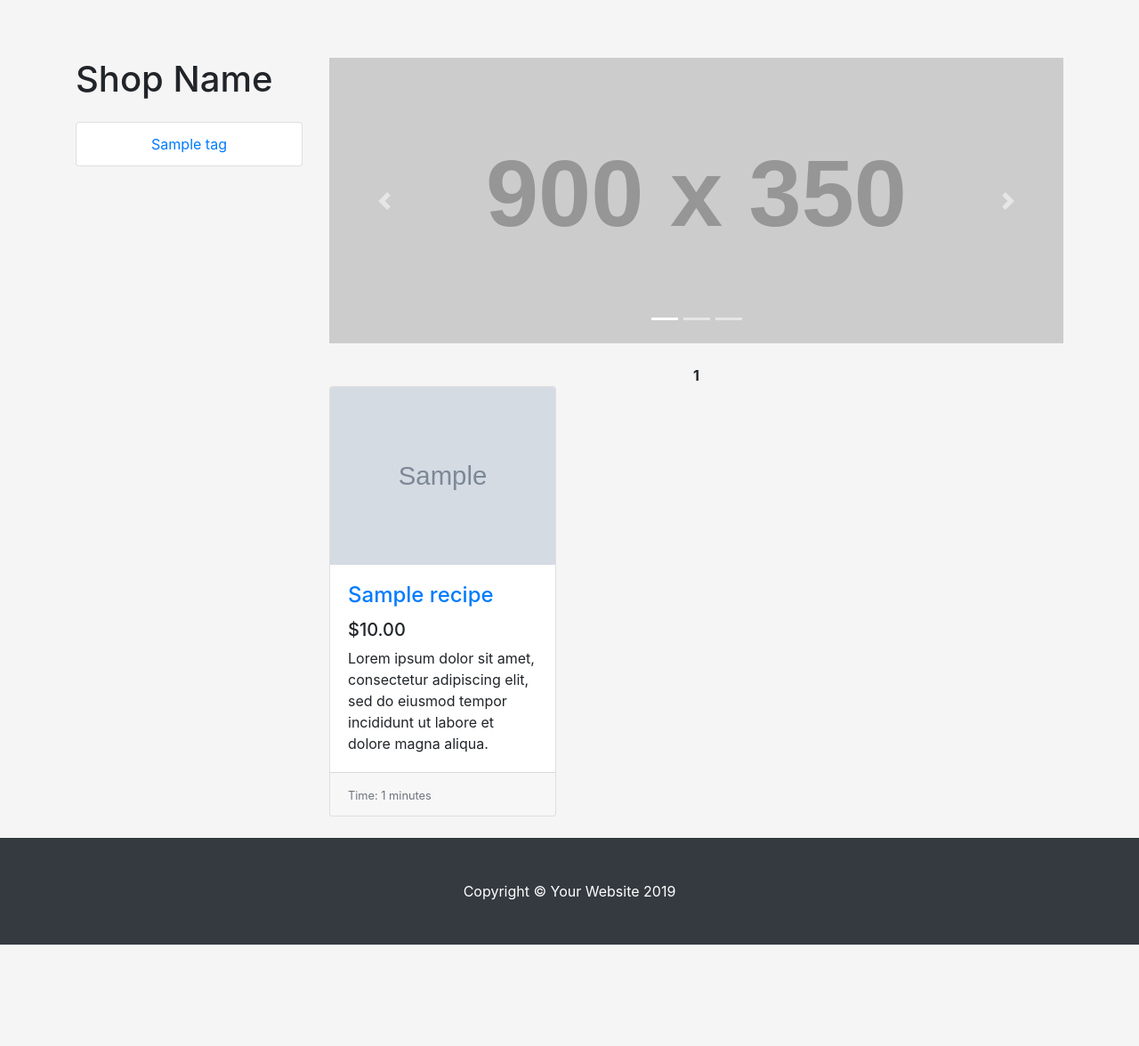
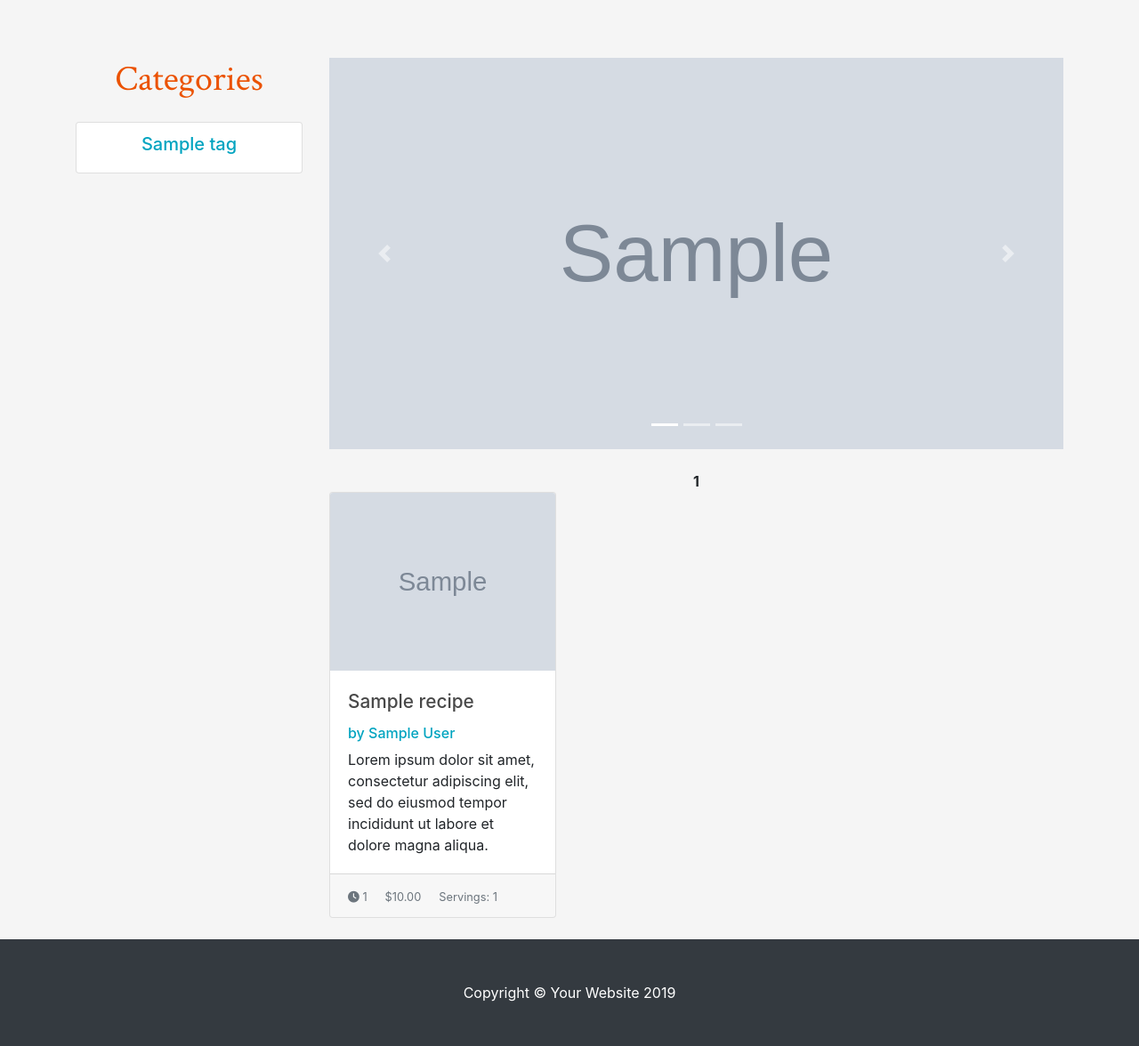
Before and after one commit to gDoe24/recipe-app-api, a Django app: page /all_recipes/ in a window 1280 px wide. Shown: the part 61-1237 px from the top of the page at 89% size. Before the commit the page ends 1123 px from the top, so only its background shows below. Run offline with Django 3.2, Linux system fonts and the light colour scheme; tables that the repository leaves empty hold one stand-in row (values such as "Sample post"); grey boxes marked "Sample" are stand-in pictures; grey boxes labelled with a size stand in for pictures from a placeholder-image service; some libraries are stand-ins or nearby versions.

Commit message:
Added font awesome and editing all_recipes

```diff
--- a/app/core/static/css/shop-homepage.css
+++ b/app/core/static/css/shop-homepage.css
@@ -246,20 +246,11 @@
   z-index: 1;
   top: 60%;
   left: 82%;
-  background-color:transparent;
   overflow-x: hidden;
   padding: 8px 0;
 }
-#tag-sidenav h1,a{
-  text-align: center;
-}
-#tag-sidenav h1{
-  font-family: 'Crimson Text', serif;
-  color:#EB5201;
-}
-#tag-sidenav a h5{
-  color:#00a4c0;
-}
+
+
  #tag-sidenav.scrolled {
   position: fixed;
   z-index: 1;
@@ -271,3 +262,23 @@
   transition:.5;
   text-align: center;
 }
+
+/* Styling for All_recipes page */
+  .sidenav{
+    background-color:transparent;
+  }
+  .sidenav h1,a{
+    text-align: center;
+  }
+  .sidenav h1{
+    font-family: 'Crimson Text', serif;
+    color:#EB5201;
+  }
+  .sidenav a,h5{
+    color:#00a4c0;
+  }
+
+  #all-rec-body h5{
+    font-size: 1rem!important;
+    font-weight: 500;
+  }
--- a/app/recipe/templates/recipe/all_recipes.html
+++ b/app/recipe/templates/recipe/all_recipes.html
@@ -22,20 +22,20 @@
 
     <div class="row">
 
-      <div class="col-lg-3">
-
-        <h1 class="my-4">Shop Name</h1>
+  <!-- Side Nav -->
+      <div class="col-lg-3 sidenav">
+        <h1 class="my-4">Categories</h1>
         <div class="list-group">
           {%for tag in tags%}
-          <a href="#" class="list-group-item">{{tag.name}}</a>
+          <a href="{% url 'tag_detail' tag.id %}" class="list-group-item"><h5>{{tag.name}}</h5></a>
           {% endfor %}
         </div>
-
       </div>
       <!-- /.col-lg-3 -->
+      <div class="col-lg-9">
+    {% if recipes.has_previous %}
 
-      <div class="col-lg-9">
-
+      {% else %}
         <div id="carouselExampleIndicators" class="carousel slide my-4" data-ride="carousel">
           <ol class="carousel-indicators">
             <li data-target="#carouselExampleIndicators" data-slide-to="0" class="active"></li>
@@ -44,13 +44,13 @@
           </ol>
           <div class="carousel-inner" role="listbox">
             <div class="carousel-item active">
-              <img class="d-block img-fluid" src="http://placehold.it/900x350" alt="First slide">
+              <img class="d-block img-fluid" src="{{ recipes.0.image.url }}" style="object-fit: cover; width:100%;height:55vh"alt="First slide">
             </div>
             <div class="carousel-item">
-              <img class="d-block img-fluid" src="http://placehold.it/900x350" alt="Second slide">
+              <img class="d-block img-fluid" src="{{ recipes.1.image.url }}" style="object-fit: cover; width:100%;height:55vh" alt="Second slide">
             </div>
             <div class="carousel-item">
-              <img class="d-block img-fluid" src="http://placehold.it/900x350" alt="Third slide">
+              <img class="d-block img-fluid" src="{{ recipes.2.image.url }}" style="object-fit: cover; width:100%;height:55vh" alt="Third slide">
             </div>
           </div>
           <a class="carousel-control-prev" href="#carouselExampleIndicators" role="button" data-slide="prev">
@@ -62,6 +62,10 @@
             <span class="sr-only">Next</span>
           </a>
         </div>
+      {% endif %}
+
+
+
         <div id = "pagination">
           {% if recipes.has_previous %}
             <a href="?page=1"><i class="fa fa-angle-double-left"></i> </a>
@@ -92,15 +96,15 @@
           <div class="col-lg-4 col-md-6 mb-4">
             <div class="card h-100">
               <a href="{% url 'detail' recipe.id %}"><img class="card-img-top" src="{{ recipe.image.url }}" width="100%"height="200px"alt=""></a>
-              <div class="card-body">
-                <h4 class="card-title">
+              <div id="all-rec-body"class="card-body rec-body" style="width:100%!important;" >
+                <h4 class="pb-0 card-title">
                   <a href="{% url 'detail' recipe.id %}">{{recipe.title}}</a>
                 </h4>
-                <h5>${{recipe.price}}</h5>
+                <h5 class="pt-0">by&nbsp{{recipe.user.name}}</h5>
                 <p class="card-text">Lorem ipsum dolor sit amet, consectetur adipiscing elit, sed do eiusmod tempor incididunt ut labore et dolore magna aliqua. </p>
               </div>
               <div class="card-footer">
-                <small class="text-muted">Time: {{recipe.time}} minutes</small>
+                <small class="text-muted"><i class="fas fa-clock"></i>&nbsp{{recipe.time}} &emsp; ${{recipe.price}} &emsp; Servings: {{recipe.servings}}</small>
               </div>
             </div>
           </div>
@@ -129,6 +133,7 @@
   <!-- Bootstrap core JavaScript -->
   <script src="{%static 'vendor/jquery/jquery.min.js' %}"></script>
   <script src="{%static 'vendor/bootstrap/js/bootstrap.bundle.min.js' %}"></script>
+  <script src="https://kit.fontawesome.com/73fdd29606.js" crossorigin="anonymous"></script>
 
 </body>
 
--- a/app/recipe/templates/recipe/tag_detail.html
+++ b/app/recipe/templates/recipe/tag_detail.html
@@ -13,14 +13,13 @@
 		<h1 class="tag-jumbo-title">{{tag.name}}</h1>
 	</div>
 <main>
-		<div id="tag-sidenav"class="col-2 d-none d-md-block">
+		<div id="tag-sidenav"class="col-2 sidenav d-none d-md-block">
         	<h1 class="my-4">Categories</h1>
         <div class="list-group">
           {% for tag in tags%}
           <a href="{% url 'tag_detail' tag.id %}" class="list-group-item"><h5>{{tag.name}}</h5></a>
    			{% endfor %}
         </div>
-
       </div>
 
 
--- a/app/user/templates/user/head.html
+++ b/app/user/templates/user/head.html
@@ -10,6 +10,7 @@
     <link href="https://stackpath.bootstrapcdn.com/font-awesome/4.7.0/css/font-awesome.min.css" rel="stylesheet">
     <link href="https://fonts.googleapis.com/css?family=Arvo:400i|Montserrat|Raleway:400i&display=swap" rel="stylesheet">
     <link href="https://fonts.googleapis.com/css?family=Crimson+Text|Work+Sans:400,700" rel="stylesheet">
+    <link href="https://cdnjs.cloudflare.com/ajax/libs/font-awesome/5.12.1/js/solid.min.js" rel="stylesheet">
 
     <link href="album.css" rel="stylesheet">
     <link href="{% static 'css/shop-homepage.css'%}" rel="stylesheet">
--- a/app/user/templates/user/home.html
+++ b/app/user/templates/user/home.html
@@ -64,7 +64,7 @@
             	<h1 id="author" class="pt-4 pb-1"><a href="{% url 'detail' recipe.id %}"><strong>{{recipe.title}}</strong> by {{recipe.user.name}}</a></h1>
               <p class="rec-desc">{{recipe.description}}</p>
               <div class="container rec-details">
-                  <p>{{recipe.time}}<i class="fas fa-stopwatch"></i> &emsp; ${{recipe.price}} &emsp; Servings: {{recipe.servings}}</p>
+                  <p><i class="fas fa-stopwatch"></i>&nbsp{{recipe.time}} &emsp; ${{recipe.price}} &emsp; Servings: {{recipe.servings}}</p>
               </div>
               <div class="d-flex justify-content-between align-items-center">
                 <div class="btn-group mx-auto" >
@@ -97,5 +97,6 @@
     <script src="https://code.jquery.com/jquery-3.4.1.slim.min.js" integrity="sha384-J6qa4849blE2+poT4WnyKhv5vZF5SrPo0iEjwBvKU7imGFAV0wwj1yYfoRSJoZ+n" crossorigin="anonymous"></script>
     <script src="https://cdn.jsdelivr.net/npm/popper.js@1.16.0/dist/umd/popper.min.js" integrity="sha384-Q6E9RHvbIyZFJoft+2mJbHaEWldlvI9IOYy5n3zV9zzTtmI3UksdQRVvoxMfooAo" crossorigin="anonymous"></script>
     <script src="https://stackpath.bootstrapcdn.com/bootstrap/4.4.1/js/bootstrap.min.js" integrity="sha384-wfSDF2E50Y2D1uUdj0O3uMBJnjuUD4Ih7YwaYd1iqfktj0Uod8GCExl3Og8ifwB6" crossorigin="anonymous"></script>
+    <script src="https://kit.fontawesome.com/73fdd29606.js" crossorigin="anonymous"></script>
   </body>
 </html>
--- a/package.json
+++ b/package.json
@@ -22,6 +22,7 @@
     "@babel/core": "^7.8.3",
     "@babel/preset-env": "^7.8.3",
     "@babel/preset-react": "^7.8.3",
+    "@fortawesome/fontawesome-free": "^5.12.1",
     "babel-loader": "^8.0.6",
     "babel-plugin-transform-class-properties": "^6.24.1",
     "css-loader": "^3.4.2",
--- a/requirements.txt
+++ b/requirements.txt
@@ -9,3 +9,4 @@
 cryptography
 django-rest-knox
 django-filter
+fontawesome
```
Also changed, not shown: package-lock.json.
